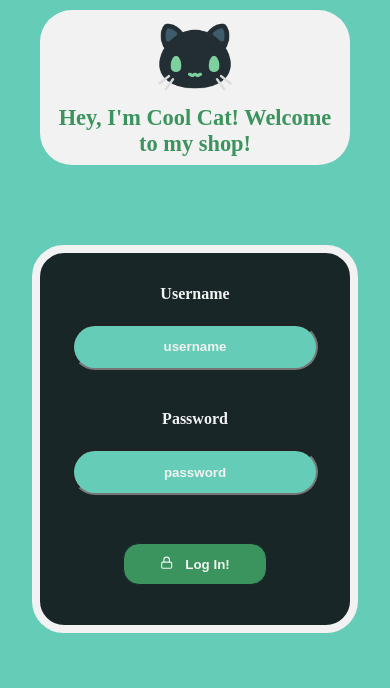
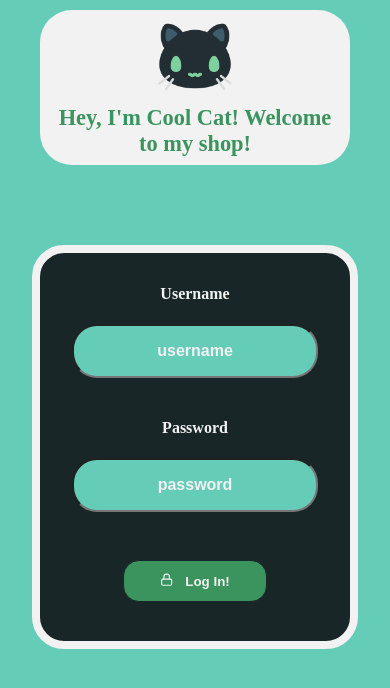
Before and after one commit to JamesSalcedo001/cool_cat_store, a React (Vite) app in the folder client/: page /log_in in a window 390 px wide. Shown: the top 688 px of the page. Built offline with nearby package versions, Linux system fonts and the light colour scheme; no server answers.

Commit message:
changed font size of form inputs to 16px

```diff
--- a/client/src/App.css
+++ b/client/src/App.css
@@ -742,6 +742,10 @@ body {
 
 @media (max-width: 768px) {
 
+    .formInput {
+        font-size: 16px;
+    }
+
     .footer {
         flex-direction: column;
         align-items: center;
@@ -760,8 +764,6 @@ body {
     }
 
     .cart-item-info {
-        /* margin-right: 0;
-        margin-bottom: 1rem; */
         width: 100%;
         text-align: center;
     }
@@ -850,6 +852,11 @@ body {
 
 @media only screen and (max-width: 600px) {
 
+    .formInput {
+        font-size: 16px;
+    }
+
+
     .cart {
         max-width: 100%;
         margin-right: auto;
```
